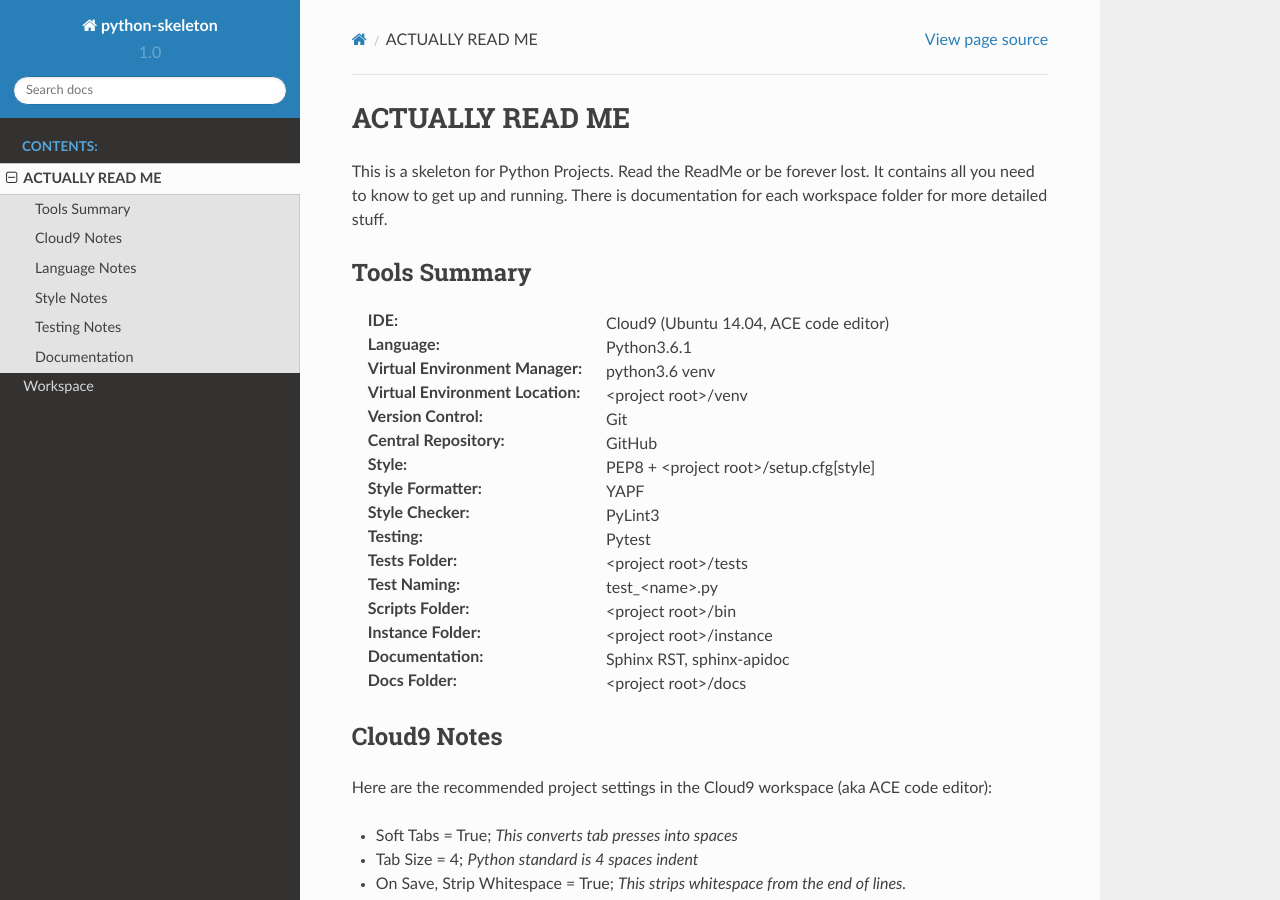
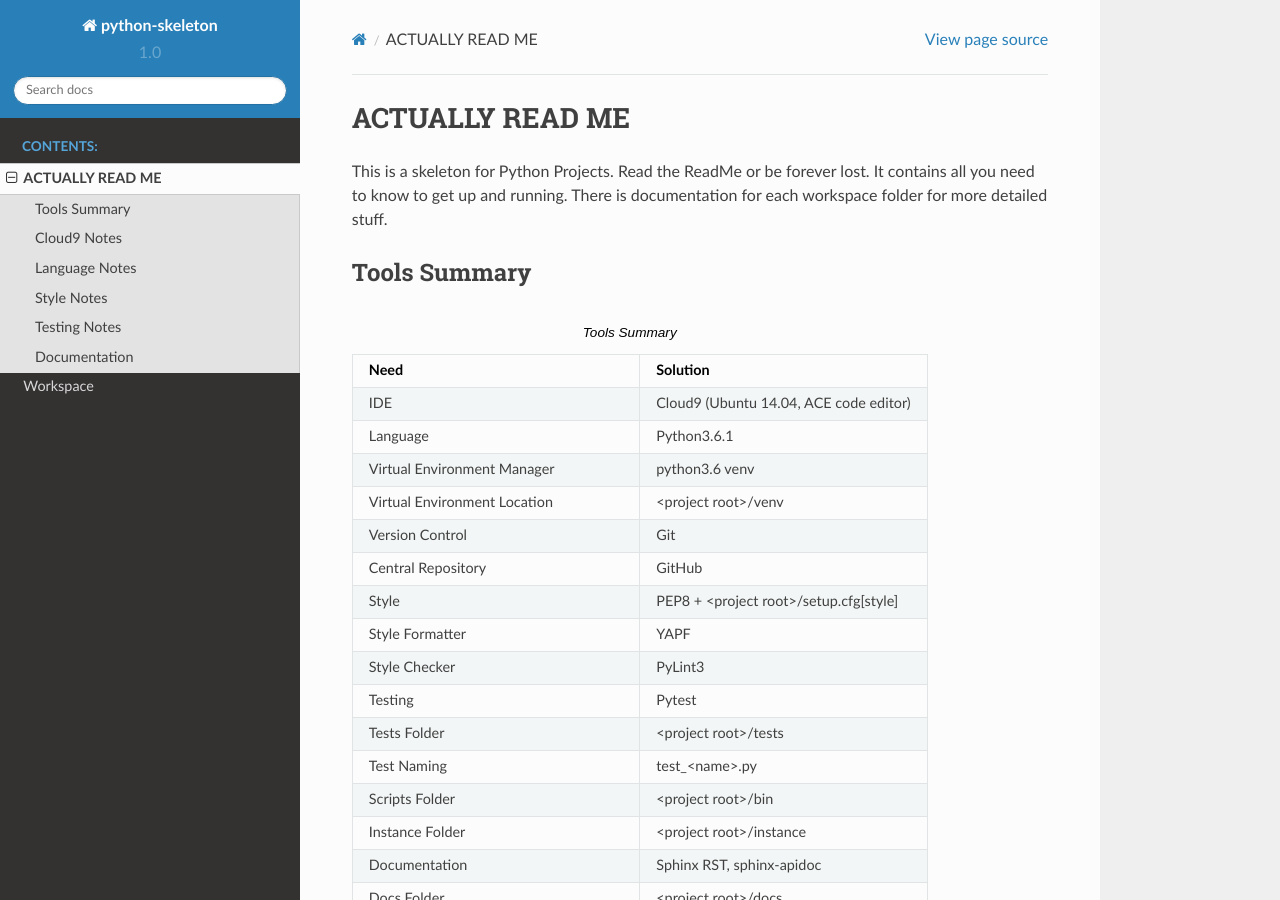
Before and after one commit to jtannas/python-skeleton, a Sphinx documentation site: the page built from docs/source/README.rst, in a window 1280 px wide and 900 px high. Built offline with Sphinx 7.4.7 and the Read the Docs theme 2.0.0, drawn with Linux system fonts in a browser that asks for light colours.

```diff
--- a/docs/source/README.rst
+++ b/docs/source/README.rst
@@ -8,22 +8,26 @@ documentation for each workspace folder for more detailed stuff.
 Tools Summary
 -------------
 
-:IDE: Cloud9 (Ubuntu 14.04, ACE code editor)
-:Language: Python3.6.1
-:Virtual Environment Manager: python3.6 venv
-:Virtual Environment Location: <project root>/venv
-:Version Control: Git
-:Central Repository: GitHub
-:Style: PEP8 + <project root>/setup.cfg[style]
-:Style Formatter: YAPF
-:Style Checker: PyLint3
-:Testing: Pytest
-:Tests Folder: <project root>/tests
-:Test Naming: test_<name>.py
-:Scripts Folder: <project root>/bin
-:Instance Folder: <project root>/instance
-:Documentation: Sphinx RST, sphinx-apidoc
-:Docs Folder: <project root>/docs
+.. csv-table:: Tools Summary
+    :header: "Need", "Solution"
+    :widths: 40, 40
+
+    "IDE", "Cloud9 (Ubuntu 14.04, ACE code editor)"
+    "Language", "Python3.6.1"
+    "Virtual Environment Manager", "python3.6 venv"
+    "Virtual Environment Location", "<project root>/venv"
+    "Version Control", "Git"
+    "Central Repository", "GitHub"
+    "Style", "PEP8 + <project root>/setup.cfg[style]"
+    "Style Formatter", "YAPF"
+    "Style Checker", "PyLint3"
+    "Testing", "Pytest"
+    "Tests Folder", "<project root>/tests"
+    "Test Naming", "test_<name>.py"
+    "Scripts Folder", "<project root>/bin"
+    "Instance Folder", "<project root>/instance"
+    "Documentation", "Sphinx RST, sphinx-apidoc"
+    "Docs Folder", "<project root>/docs"
 
 
 Cloud9 Notes
--- a/docs/source/app.rst
+++ b/docs/source/app.rst
@@ -1,4 +1,4 @@
-app package
+App Package
 ===========
 
 Submodules
@@ -13,7 +13,7 @@ app\.example module
     :show-inheritance:
 
 
-Module contents
+Module Contents
 ---------------
 
 .. automodule:: app
--- a/docs/source/bin.rst
+++ b/docs/source/bin.rst
@@ -1,4 +1,4 @@
-bin Folder
+Bin Folder
 ==========
 
 This folder contains scripts that aren't integral to the workings of
--- a/docs/source/setup.rst
+++ b/docs/source/setup.rst
@@ -1,7 +1,7 @@
-setup files
+Setup Files
 ===========
 
-setup module
+Setup Module
 ------------
 
 .. automodule:: setup
```
